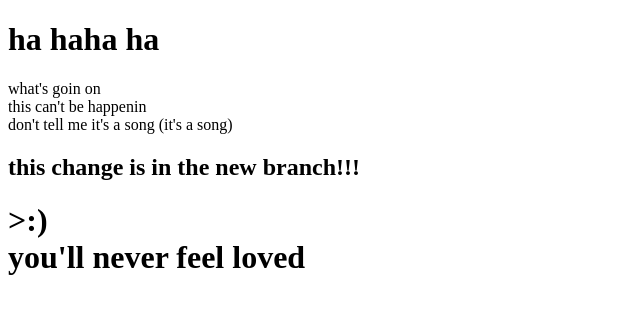
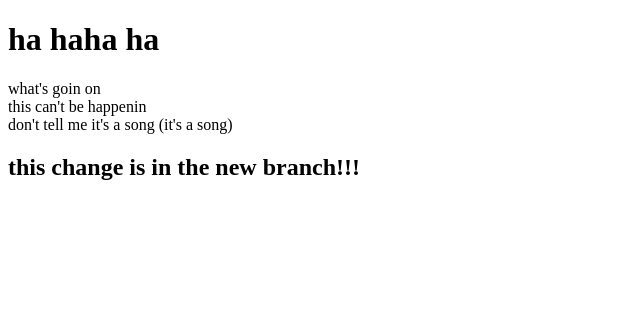
Before and after one commit to Bed-e/MyFirstRepo, a plain HTML site: page index.html in a window 1280 px wide. Shown: the whole page, without its empty margins (0-640 px from the left). Drawn offline with Linux system fonts and the light colour scheme.

Commit message:
corrected previous evil changes on main

```diff
--- a/index.html
+++ b/index.html
@@ -12,9 +12,5 @@
         <h2>
             this change is in the new branch!!!
         </h2>
-        <h1>
-            >:)<br>
-            you'll never feel loved
-        </h1>
     </body>
 </Html>
```
Also changed, not shown: file.txt.
